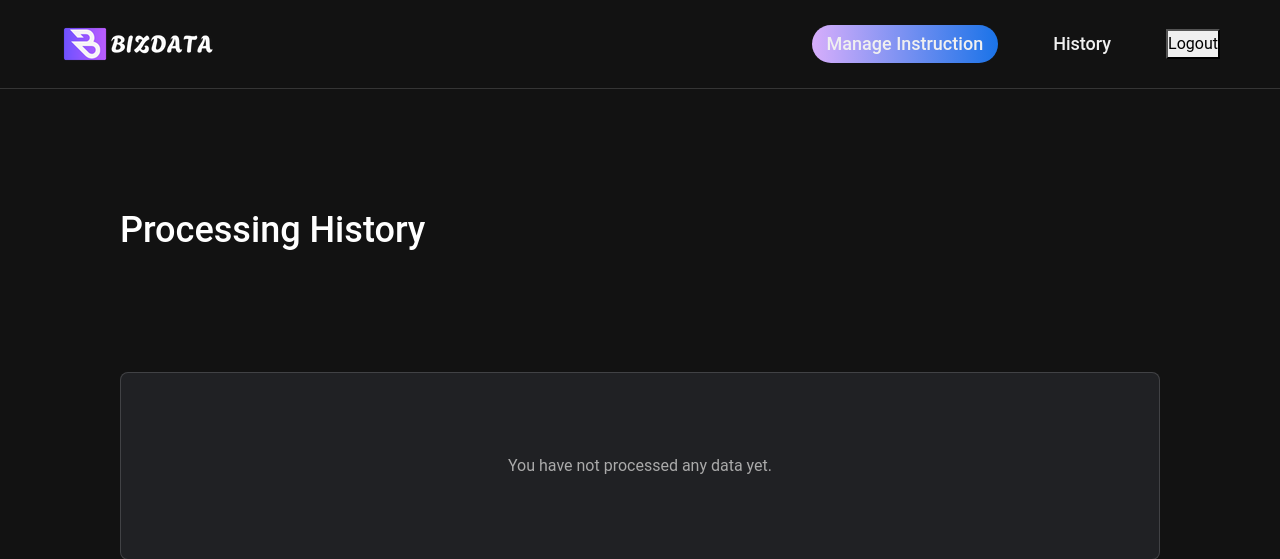
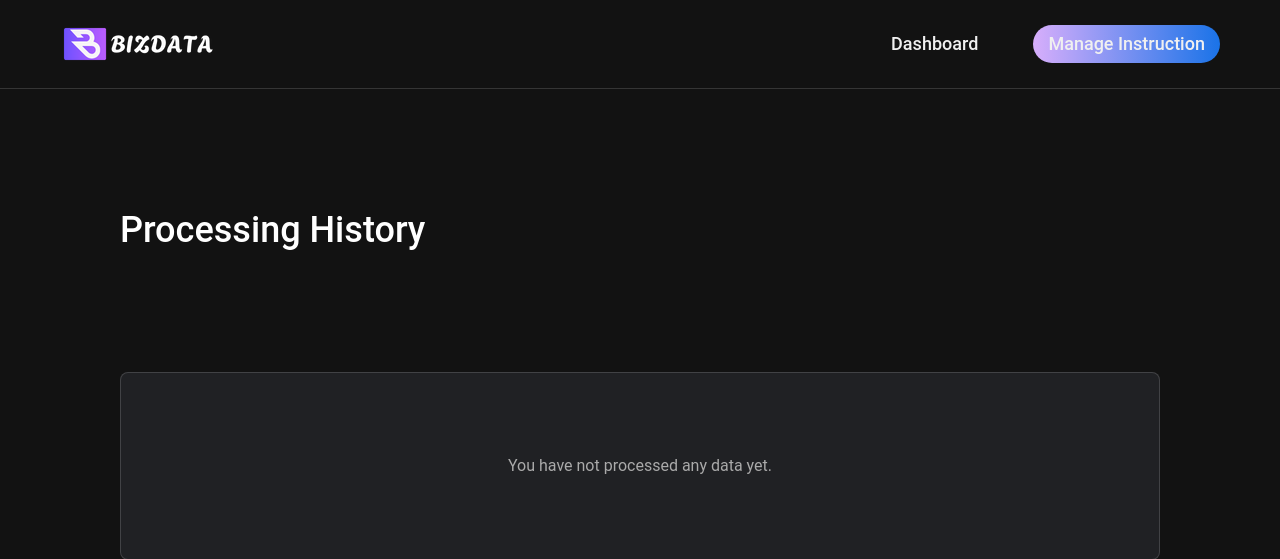
Before and after one commit to safal-dev/ai-data-cleaner, a Django app: page /history/ in a window 1280 px wide. Shown: the top 559 px of the page. Run offline with Django 5.2, Linux system fonts and the light colour scheme; the visitor is signed in with stand-in values (Sample User, id 1); data that the repository does not hold is empty; some libraries are stand-ins or nearby versions.

Commit message:
changes on history

```diff
--- a/templates/leads/history.html
+++ b/templates/leads/history.html
@@ -13,7 +13,6 @@
         <a href="{% url 'index' %}" class="logo">
              <img src="{% static 'images/bizdata.shaara.app-logo.png' %}" alt="Lead Cleaner Logo">
         </a>
-
         <nav class="main-nav">
             <button class="hamburger-menu" aria-label="Toggle navigation">
                 <span class="bar"></span>
@@ -21,16 +20,8 @@
                 <span class="bar"></span>
             </button>
             <ul class="nav-links">
-
+                <li><a href="{% url 'dashboard'%}">Dashboard</a></li>
                 <li><a href="{% url 'manage_instructions' %}" class="btn-gradient">Manage Instruction</a></li>
-                    <li><a href="{% url 'history' %}">History</a></li>
-                    <!-- ... inside your nav-links ... -->
-                    <li>
-    <form action="{% url 'logout' %}" method="post" style="display: inline;">
-        {% csrf_token %}
-        <button type="submit" class="nav-link-item logout-button">Logout</button>
-    </form>
-</li>
             </ul>
         </nav>
     </div>
```
Lines whose indentation alone changed are shown as unchanged.
